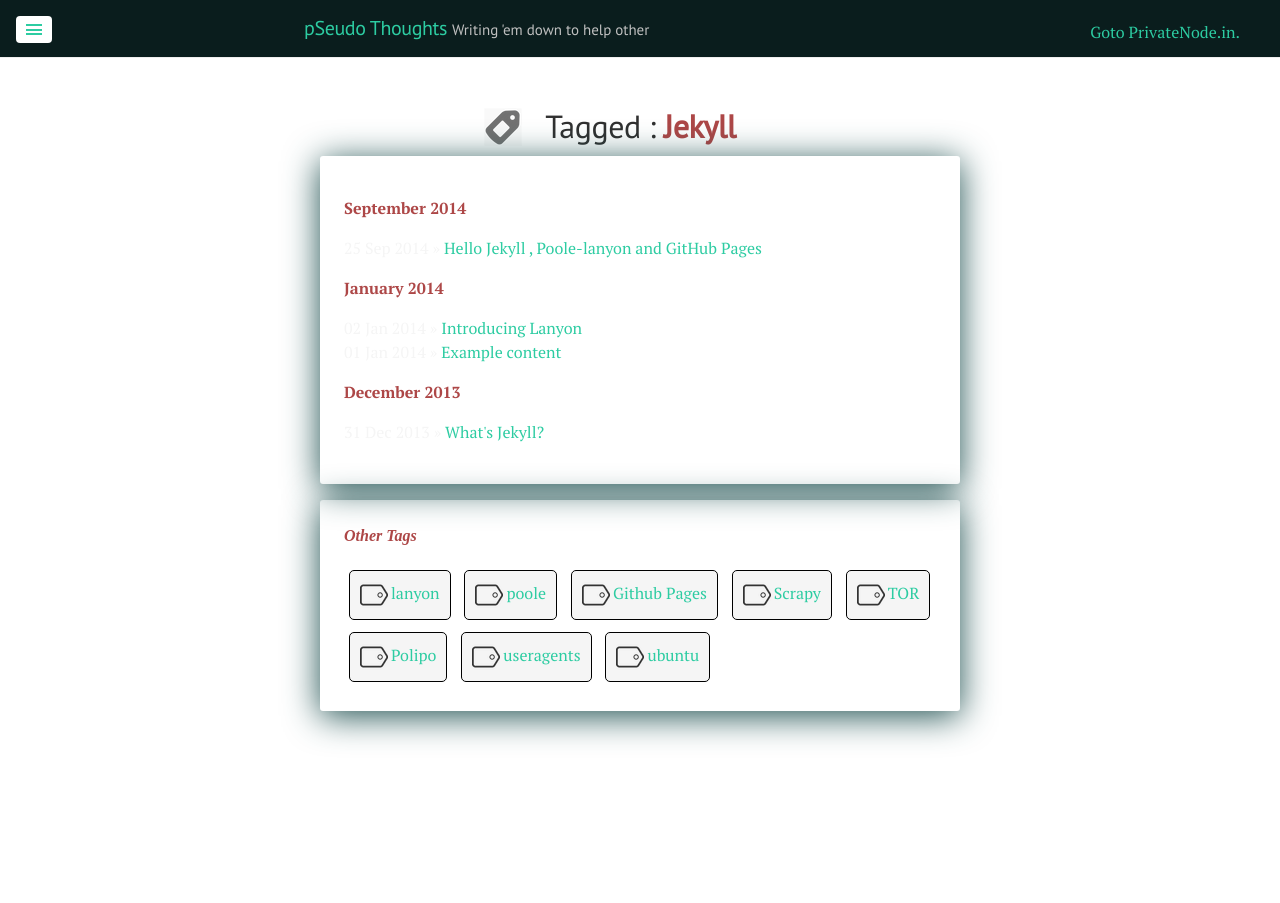
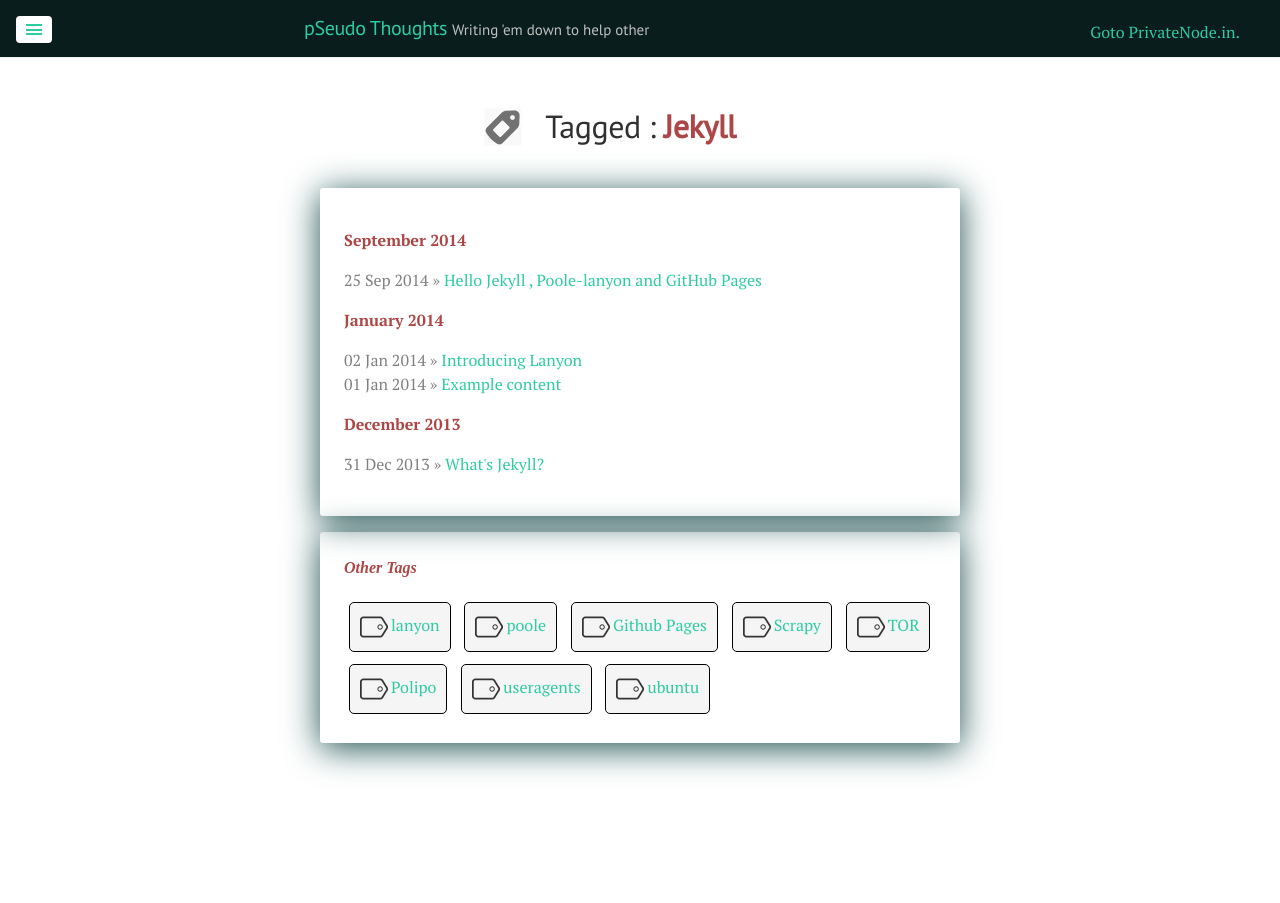
Before and after one commit to DharmeshPandav/dharmeshpandav.github.io, a Jekyll site: the page built from tags/Jekyll/index.html, in a window 1280 px wide. Built offline with Jekyll 4.4.1, drawn with Linux system fonts in a browser that asks for light colours; nearby versions of some CDN libraries; Markdown is read by kramdown in place of the engine named in the settings.

Commit message:
changing theme

```diff
--- a/public/css/custom.css
+++ b/public/css/custom.css
@@ -99,6 +99,11 @@
     margin-left: auto;
     margin-right: auto;
     width: 320px;
+    margin-bottom: 2rem;
+}
+
+.card li{
+    color: gray;
 }
 a.tag-list{
     text-decoration: none;
```
